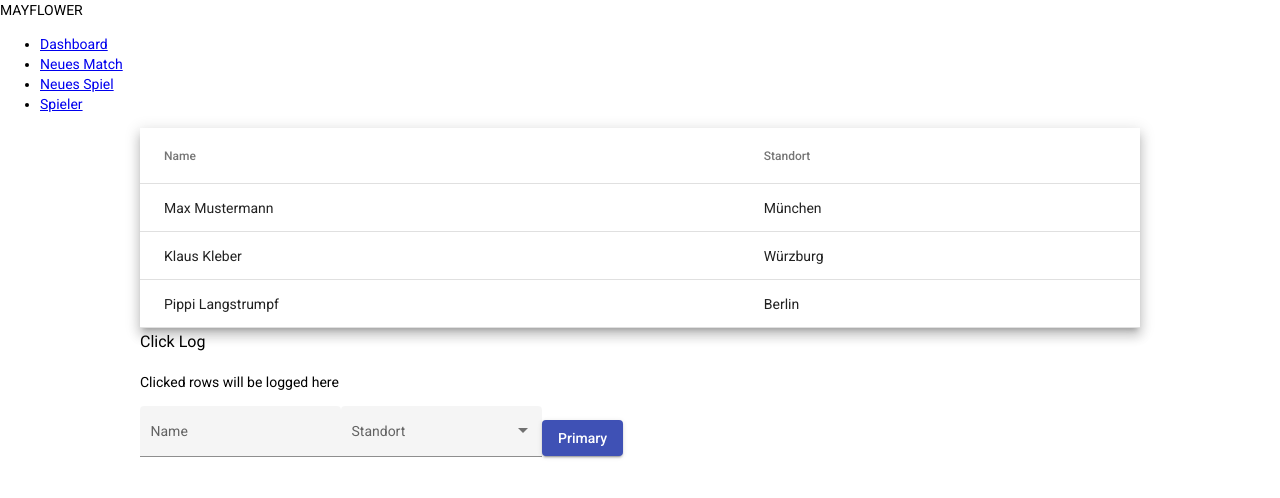
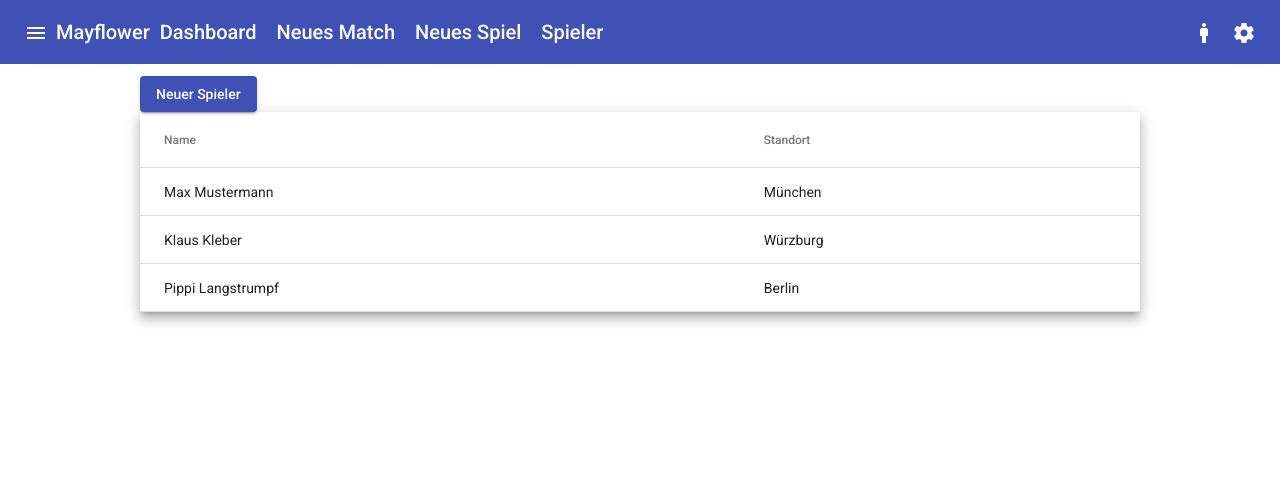
Before and after one commit to marrywal/kickerApp, an Angular app: page /players in a window 1280 px wide. Shown: the top 498 px of the page. Built offline with nearby package versions, Linux system fonts and the light colour scheme.

Commit message:
add players table

```diff
--- a/src/app/app.component.html
+++ b/src/app/app.component.html
@@ -1,37 +1,22 @@
-<!-- <mat-toolbar color="primary">
-  <mat-toolbar-row>
-    <span>Custom Toolbar</span>
-  </mat-toolbar-row>
+<p>
+  <mat-toolbar color="primary" id="header">
+    <button mat-icon-button class="example-icon" aria-label="Example icon-button with menu icon">
+      <mat-icon>menu</mat-icon>
+    </button>
+    <span>Mayflower</span>
+      <li><a routerLink="/dashboard" routerLinkActive="active">Dashboard</a></li>
+      <li><a routerLink="/match" routerLinkActive="active">Neues Match</a></li>
+      <li><a routerLink="/game" routerLinkActive="active">Neues Spiel</a></li>
+      <li><a routerLink="/players" routerLinkActive="active">Spieler</a></li>
 
-  <mat-toolbar-row>
-    <span>Second Line</span>
-    <span class="example-spacer"></span>
-    <mat-icon class="example-icon" aria-hidden="false" aria-label="Example user verified icon">verified_user</mat-icon>
-  </mat-toolbar-row>
-
-  <mat-toolbar-row>
-    <span>Third Line</span>
-    <span class="example-spacer"></span>
-    <mat-icon class="example-icon" aria-hidden="false" aria-label="Example heart icon">favorite</mat-icon>
-    <mat-icon class="example-icon" aria-hidden="false" aria-label="Example delete icon">delete</mat-icon>
-  </mat-toolbar-row>
-</mat-toolbar>
- -->
-
-<header class="flex justify-between px-10 py-5 border-b-2 border-black-600">
-  <div class="logo" routerLink="/">
-    MAYFLOWER
-  </div>
-  <div class="navigation">
-    <nav>
-      <ul class="flex">
-        <li><a routerLink="/dashboard" routerLinkActive="active">Dashboard</a></li>
-        <li><a routerLink="/match" routerLinkActive="active">Neues Match</a></li>
-        <li><a routerLink="/game" routerLinkActive="active">Neues Spiel</a></li>
-        <li><a routerLink="/players" routerLinkActive="active">Spieler</a></li>
-      </ul>
-    </nav>
-  </div>
-</header>
+    <span class="header-spacer"></span>
+    <button mat-icon-button>
+      <mat-icon>man</mat-icon>
+    </button>
+    <button mat-icon-button>
+      <mat-icon>settings</mat-icon>
+    </button>
+  </mat-toolbar>
+</p>
 
 <router-outlet></router-outlet>
--- a/src/app/app.component.scss
+++ b/src/app/app.component.scss
@@ -0,0 +1,6 @@
+#header {
+    a {
+        padding: 5px 10px;
+        color: #fff;
+    }
+}
--- a/src/app/app.module.ts
+++ b/src/app/app.module.ts
@@ -10,7 +10,8 @@ import { GameComponent } from './game/game.component';
 import { MatchComponent } from './match/match.component';
 import { StartComponent } from './start/start.component';
 import { BrowserAnimationsModule } from '@angular/platform-browser/animations';
-import { MaterialModule } from './material-module'
+import { MaterialModule } from './material-module';
+import { PlayersDialogComponent } from './players/players-dialog/players-dialog.component'
 
 
 @NgModule({
@@ -21,7 +22,8 @@ import { MaterialModule } from './material-module'
     PlayersComponent,
     GameComponent,
     MatchComponent,
-    StartComponent
+    StartComponent,
+    PlayersDialogComponent
   ],
   imports: [
     BrowserModule,
--- /dev/null
+++ b/src/app/players/players-dialog/players-dialog.component.html
@@ -0,0 +1,26 @@
+<h1 mat-dialog-title>Neuer Spieler</h1>
+<div mat-dialog-content>
+    <form class="player-form">
+        <div>
+            <mat-form-field appearance="fill">
+                <mat-label>Name</mat-label>
+                <input matInput>
+            </mat-form-field>
+        </div>
+        <div>
+            <mat-form-field appearance="fill">
+                <mat-label>Standort</mat-label>
+                <mat-select>
+                    <mat-option value="muc">München</mat-option>
+                    <mat-option value="wue">Würzburg</mat-option>
+                    <mat-option value="ber">Berlin</mat-option>
+                </mat-select>
+            </mat-form-field>
+        </div>
+    </form>
+</div>
+
+<mat-dialog-actions align="end">
+    <button mat-button mat-dialog-close>Abbrechen</button>
+    <button mat-raised-button [mat-dialog-close]="true" cdkFocusInitial color="primary">Speichern</button>
+</mat-dialog-actions>
--- a/src/app/players/players.component.html
+++ b/src/app/players/players.component.html
@@ -1,4 +1,6 @@
 <div class="content-center" id="players">
+
+  <button mat-raised-button (click)="createNewPlayer()" color="primary">Neuer Spieler</button>
 
   <table mat-table [dataSource]="dataSource" class="mat-elevation-z8" id="players">
     <ng-container matColumnDef="name">
@@ -20,36 +22,8 @@
     ></tr>
   </table>
 
-  <div>
-    <h3>
-      Click Log
-    </h3>
-  </div>
-
-  <div *ngIf="!clickedRows.size">
-    Clicked rows will be logged here
-  </div>
-
   <ul>
     <li *ngFor="let clickedRow of clickedRows">
       Clicked on {{clickedRow.name}}
     </li>
   </ul>
-
-  <form class="player-form">
-    <mat-form-field class="example-full-width" appearance="fill">
-      <mat-label>Name</mat-label>
-      <input matInput>
-    </mat-form-field>
-
-    <mat-form-field appearance="fill">
-      <mat-label>Standort</mat-label>
-      <mat-select>
-        <mat-option value="muc">München</mat-option>
-        <mat-option value="wue">Würzburg</mat-option>
-        <mat-option value="ber">Berlin</mat-option>
-      </mat-select>
-    </mat-form-field>
-
-    <button mat-raised-button color="primary">Primary</button>
-  </form>
--- a/src/app/players/players.component.ts
+++ b/src/app/players/players.component.ts
@@ -1,5 +1,7 @@
 import { Component, OnInit } from '@angular/core';
+import { MatDialog } from '@angular/material/dialog';
 import { Player } from 'src/app/interfaces/player';
+import { PlayersDialogComponent } from './players-dialog/players-dialog.component';
 
 @Component({
   selector: 'app-players',
@@ -33,11 +35,26 @@ export class PlayersComponent implements OnInit {
 
   dataSource = this.players;
   clickedRows = new Set<Player>();
+  newPlayer: any;
 
-  constructor() { }
+  constructor(public dialog: MatDialog) {}
 
   ngOnInit(): void {
 
   }
 
+  createNewPlayer() {
+    this.dialog.open(PlayersDialogComponent);
+  }
+
+
+  editPlayer(id: number) {
+    this.dialog.open(PlayersDialogComponent, {
+      data: {
+        name: 'Max',
+      }
+    });
+  }
+
+
 }
--- a/src/styles.scss
+++ b/src/styles.scss
@@ -1,4 +1,3 @@
-
 // Custom Theming for Angular Material
 // For more information: https://material.angular.io/guide/theming
 @use '~@angular/material' as mat;
@@ -20,21 +19,34 @@ $kickerApp-warn: mat.define-palette(mat.$red-palette);
 
 // Create the theme object. A theme consists of configurations for individual
 // theming systems such as "color" or "typography".
-$kickerApp-theme: mat.define-light-theme((
-  color: (
-    primary: $kickerApp-primary,
-    accent: $kickerApp-accent,
-    warn: $kickerApp-warn,
-  )
-));
+$kickerApp-theme: mat.define-light-theme(
+    (
+        color: (
+            primary: $kickerApp-primary,
+            accent: $kickerApp-accent,
+            warn: $kickerApp-warn,
+        ),
+    )
+);
 
 // Include theme styles for core and each component used in your app.
 // Alternatively, you can import and @include the theme mixins for each component
 // that you are using.
 @include mat.all-component-themes($kickerApp-theme);
 
-html, body { height: 100%; }
-body { margin: 0; font-family: Roboto, "Helvetica Neue", sans-serif; }
+* {
+    margin: 0;
+    padding: 0;
+    border: 0;
+}
+
+html,
+body {
+    height: 100%;
+}
+body {
+    font-family: Roboto, "Helvetica Neue", sans-serif;
+}
 
 .content-center {
     margin: auto;
@@ -44,3 +56,15 @@ body { margin: 0; font-family: Roboto, "Helvetica Neue", sans-serif; }
 table {
     width: 100%;
 }
+
+.header-spacer {
+    flex: 1 1 auto;
+}
+
+a {
+    text-decoration: none;
+}
+
+li {
+    list-style-type: none;
+}
```
Also changed, not shown: src/app/players/players-dialog/players-dialog.component.ts (added, +14 -0 lines), src/app/players/players-dialog/players-dialog.component.scss (added), 1 other file (tests, documents, lock files or other folders).
